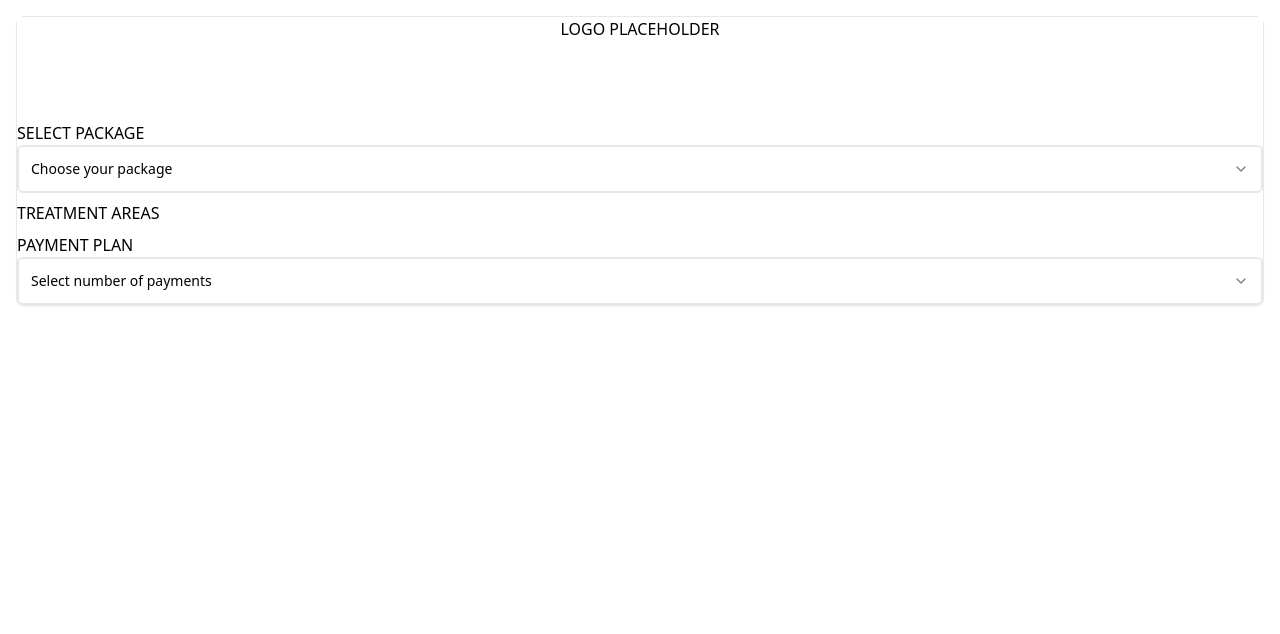
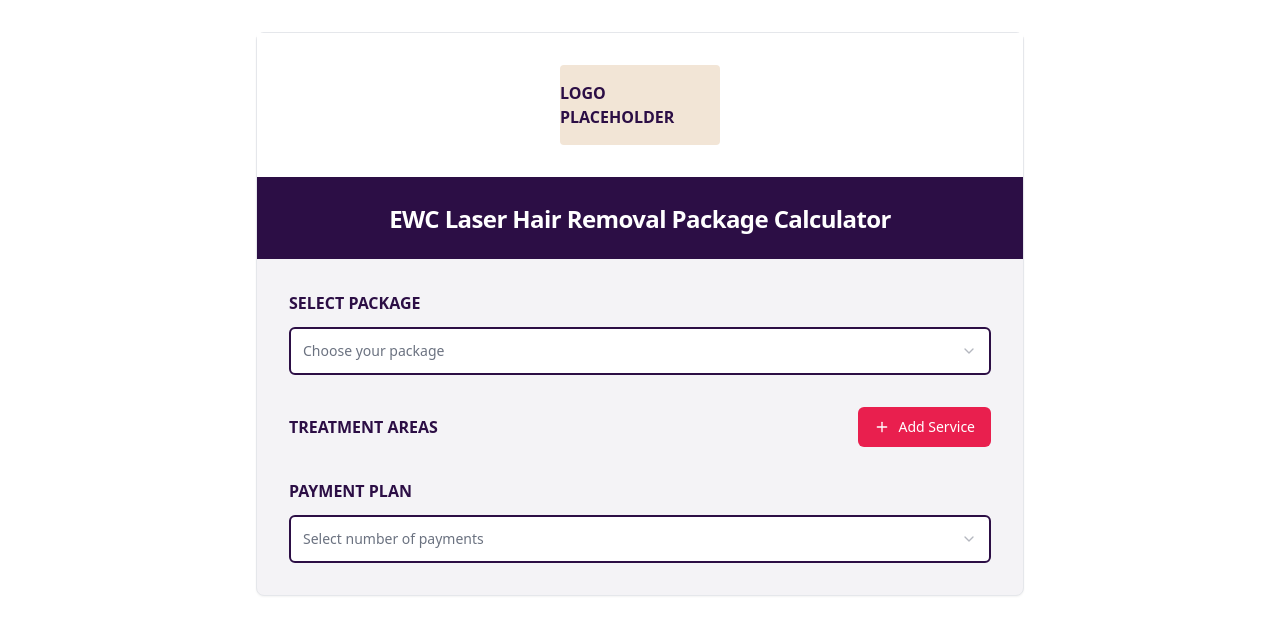
Before and after one commit to allie-kat27/LHR-Calculator, a Next.js app: page / in a window 1280 px wide. Shown: the top 634 px of the page. Built offline with nearby package versions, Linux system fonts and the light colour scheme.

Commit message:
Create tailwind.config.js

```diff
--- /dev/null
+++ b/tailwind.config.js
@@ -0,0 +1,49 @@
+/** @type {import('tailwindcss').Config} */
+module.exports = {
+  darkMode: ["class"],
+  content: [
+    './src/pages/**/*.{js,jsx}',
+    './src/components/**/*.{js,jsx}',
+    './src/app/**/*.{js,jsx}',
+  ],
+  theme: {
+    extend: {
+      colors: {
+        border: "hsl(var(--border))",
+        input: "hsl(var(--input))",
+        ring: "hsl(var(--ring))",
+        background: "hsl(var(--background))",
+        foreground: "hsl(var(--foreground))",
+        primary: {
+          DEFAULT: "hsl(var(--primary))",
+          foreground: "hsl(var(--primary-foreground))",
+        },
+        secondary: {
+          DEFAULT: "hsl(var(--secondary))",
+          foreground: "hsl(var(--secondary-foreground))",
+        },
+        destructive: {
+          DEFAULT: "hsl(var(--destructive))",
+          foreground: "hsl(var(--destructive-foreground))",
+        },
+        muted: {
+          DEFAULT: "hsl(var(--muted))",
+          foreground: "hsl(var(--muted-foreground))",
+        },
+        accent: {
+          DEFAULT: "hsl(var(--accent))",
+          foreground: "hsl(var(--accent-foreground))",
+        },
+        popover: {
+          DEFAULT: "hsl(var(--popover))",
+          foreground: "hsl(var(--popover-foreground))",
+        },
+        card: {
+          DEFAULT: "hsl(var(--card))",
+          foreground: "hsl(var(--card-foreground))",
+        },
+      },
+    },
+  },
+  plugins: [require("tailwindcss-animate")],
+}
```
